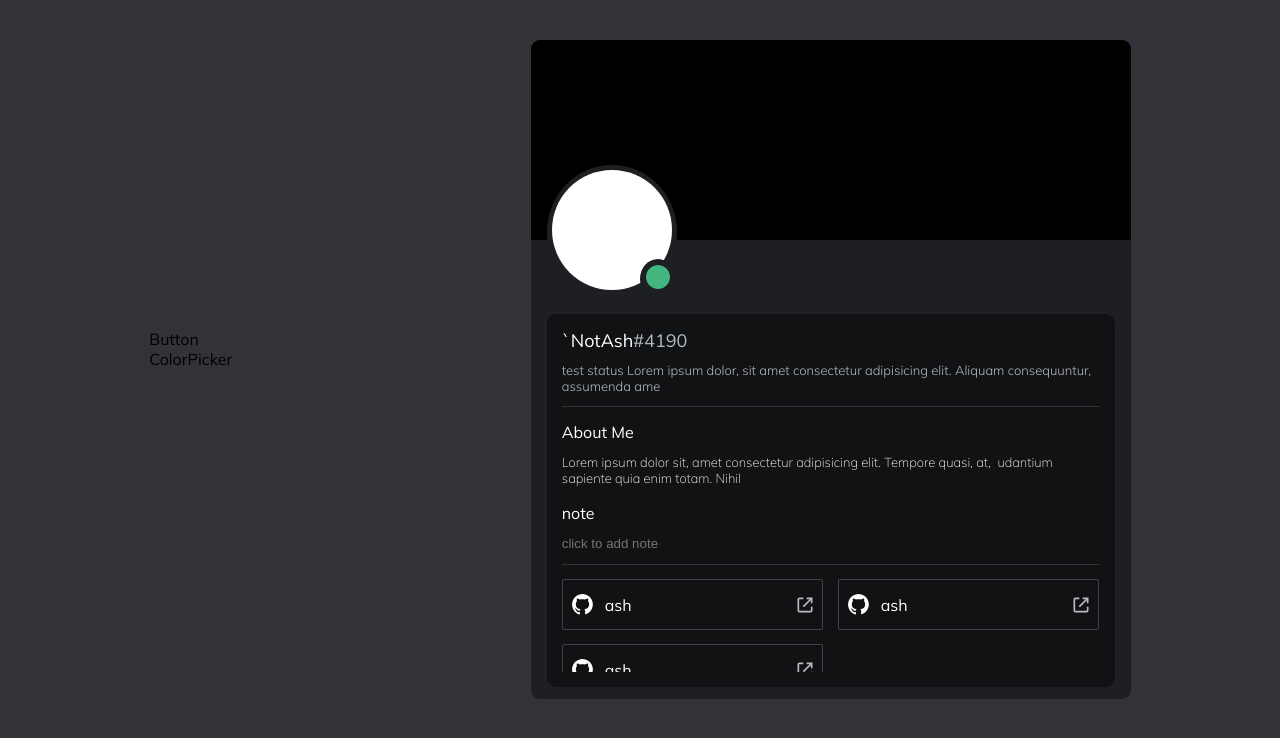
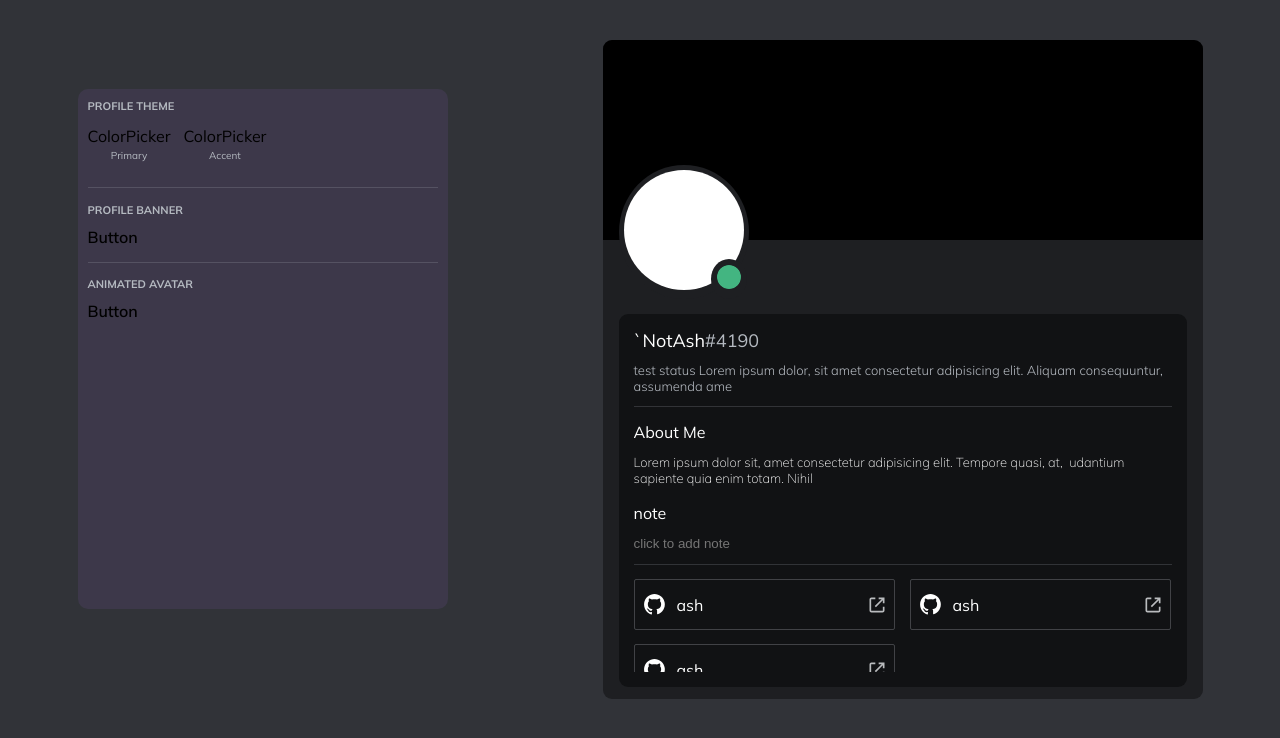
Before and after one commit to itz-ash/profile-maker, a React (Vite) app: page / in a window 1280 px wide. Shown: the top 738 px of the page. Built offline with nearby package versions, Linux system fonts and the light colour scheme.

Commit message:
added forms

```diff
--- a/src/components/MainForm.tsx
+++ b/src/components/MainForm.tsx
@@ -1,12 +1,38 @@
 import Button from "./Button";
 import ColorPicker from "./ColorPicker";
 import React from "react";
+import Divider from "./Divider";
 
 const MainForm = () => {
   return (
-    <div>
-      <Button />
-      <ColorPicker />
+    <div className="formCard">
+      <div className="profileThemeContainer">
+        <div className="smallHeaderText grey-text">profile theme</div>
+        <div className="colorPickerContainer">
+          <div className="primaryPickerButton">
+            <ColorPicker />
+            <div className="colorPickerText">Primary</div>
+          </div>
+          <div className="accentPickerButton">
+            <ColorPicker />
+            <div className="colorPickerText">Accent</div>
+          </div>
+        </div>
+        <Divider />
+        <div className="profileBannerContainer">
+          <div className="smallHeaderText grey-text">profile banner</div>
+          <div className="profileBannerButton">
+            <Button type="primary">Change Banner</Button>
+          </div>
+        </div>
+        <Divider />
+        <div className="profileAvatarContainer">
+          <div className="smallHeaderText grey-text">animated avatar</div>
+          <div className="profileAvatarButton">
+            <Button type="primary">Change Avatar</Button>
+          </div>
+        </div>
+      </div>
     </div>
   );
 };
--- a/src/styles/_formMain.scss
+++ b/src/styles/_formMain.scss
@@ -1,3 +1,69 @@
 .formContainer {
-  margin: auto auto;
+  // margin: auto auto;
 }
+
+.formCard {
+  padding: 10px;
+  height: 500px;
+  width: 350px;
+  // border: 1px solid #a45994;
+  background-color: $color-greyPurple-1;
+  border-radius: 10px;
+}
+
+.formButton {
+  color: white;
+  border-radius: 4px;
+  padding: 7px 15px 7px 15px;
+  font-size: 13px;
+  font-weight: 500;
+  outline: none;
+  border: none;
+  cursor: pointer;
+}
+.colorPickerContainer {
+  // margin: 20px;
+  display: flex;
+  // align-items: center;
+}
+
+.primaryPickerButton {
+  margin: 13px;
+  margin-left: 0;
+}
+
+.accentPickerButton {
+  margin: 13px;
+  margin-left: 0;
+}
+
+.colorPickerText {
+  margin-top: 3px;
+  font-size: 10px;
+  text-align: center;
+  color: $color-grey-text;
+}
+
+.profileBannerContainer {
+  font-weight: 600;
+  margin-bottom: 15px;
+}
+.profileBannerButton {
+  margin: 10px 10px 10px auto;
+
+  Button {
+    font-weight: medium;
+  }
+}
+
+.profileAvatarContainer {
+  font-weight: 600;
+  margin-bottom: 15px;
+}
+.profileAvatarButton {
+  margin: 10px 10px 10px auto;
+
+  Button {
+    font-weight: medium;
+  }
+}
```
